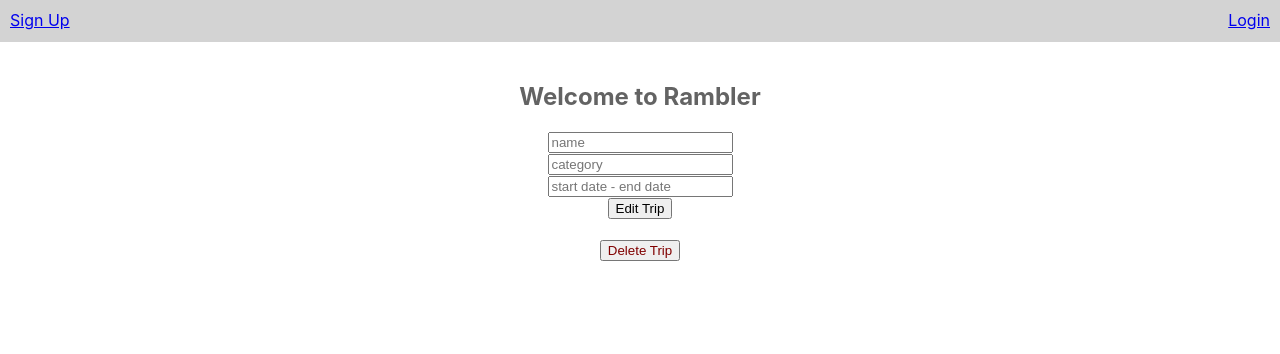
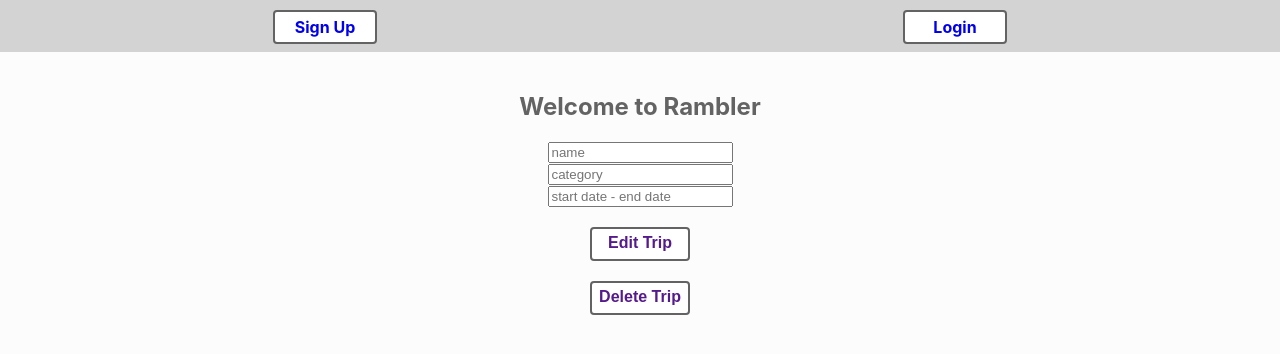
Before and after one commit to kelypso/rambler, a React (Create React App) app in the folder client/: page /trips/1/edit in a window 1280 px wide. Shown: the top 354 px of the page. Built offline with nearby package versions, Linux system fonts and the light colour scheme; no server answers.

Commit message:
adding styling to all buttons; styling trip cards

```diff
--- a/client/src/App.css
+++ b/client/src/App.css
@@ -1,16 +1,5 @@
 .App {
   text-align: center;
-}
-
-.App-logo {
-  height: 40vmin;
-  pointer-events: none;
-}
-
-@media (prefers-reduced-motion: no-preference) {
-  .App-logo {
-    animation: App-logo-spin infinite 20s linear;
-  }
 }
 
 .App-header {
@@ -24,31 +13,9 @@
   color: white;
 }
 
-.App-link {
-  color: #61dafb;
+body {
+  background: #fcfcfcda;
 }
-
-@keyframes App-logo-spin {
-  from {
-    transform: rotate(0deg);
-  }
-  to {
-    transform: rotate(360deg);
-  }
-}
-
-/* body {
-  background: #fcf4e8;
-} */
-
-/* .NavBar {
-  display: flex;
-  flex-direction: row;
-  padding: 10px;
-  color: #636363;
-  height: 22px;
-  background: lightgrey;
-} */
 
 h2 {
   color: #636363;
@@ -58,29 +25,76 @@
   color: teal;
 }
 
+.nav {
+  text-decoration: none;
+  font-size: 16px;
+  font-weight: bold;
+  width: 100px;
+  height: 10px;
+  padding: 5px 0px 15px 0px;
+  border: solid 2px #636363;
+  border-radius: 4px;
+  background: #ffffff;
+}
+
 .navLinks {
   display: flex;
   flex-direction: row;
-  justify-content: space-between;
+  justify-content: space-around;
   padding: 10px;
   color: #636363;
-  height: 22px;
+  height: 32px;
   background: lightgrey;
 }
 
-/* .logout {
-  position: relative;
-  left: 300px;
-} */
+.userLink {
+  position: absolute;
+  right: 10px;
+  bottom: 10px;
+}
+
+.formBtn {
+  text-decoration: none;
+  font-size: 16px;
+  font-weight: bold;
+  width: 100px;
+  height: 10px;
+  padding: 5px 0px 25px 0px;
+  border: solid 2px #636363;
+  border-radius: 4px;
+  color: #551A8B;
+  cursor: pointer;
+  background: #ffffff;
+}
 
 .TripCard {
   float: left;
-  width: 200px;
-  height: 160px;
-  margin: 5px;
+  width: 450px;
+  height: 150px;
+  margin: 10px;
   border-radius: 8px;
-  border: solid 3px #636363;
+  border: solid 5px #636363;
   position: relative;
-  top: 40px;
+  top: 30px;
+  left: 50px;
   color: #636363;
 }
+
+.tripName {
+  float: left;
+  margin-left: 40px;
+}
+
+.tripCategory {
+  position: absolute;
+  margin-top: 40px;
+  margin-left: 45px;
+}
+
+.tripDuration {
+  position: absolute;
+  margin-top: 70px;
+  margin-left: 45px;
+  font-size: 14px;
+  font-weight: bold;
+}
--- a/client/src/components/EditTripFormContainer.js
+++ b/client/src/components/EditTripFormContainer.js
@@ -33,7 +33,7 @@
             <div className="EditTripFormContainer">
                 <TripForm editMode handleSubmit={this.handleSubmit} />
                 <br/>
-                <button style={{color: "maroon"}} onClick={() => deleteTrip(tripId, history)}>Delete Trip</button>
+                <button onClick={() => deleteTrip(tripId, history)} className="formBtn">Delete Trip</button>
                 {/* Move button to trip show page??? */}
             </div>
         )
--- a/client/src/components/Home.js
+++ b/client/src/components/Home.js
@@ -5,8 +5,8 @@
     return (
         <div className="Home">
             <span className="navLinks">
-                <NavLink exact activeClassName="active" to="/signup">Sign Up</NavLink>
-                <NavLink exact activeClassName="active" to="/login">Login</NavLink>
+                <NavLink exact activeClassName="active" to="/signup" className="nav">Sign Up</NavLink>
+                <NavLink exact activeClassName="active" to="/login" className="nav">Login</NavLink>
             </span>
             <br/ >
             <h2><strong>Welcome to Rambler</strong></h2>
--- a/client/src/components/Logout.js
+++ b/client/src/components/Logout.js
@@ -11,7 +11,7 @@
             history.push("/")
             }
         }>
-           <input type="submit" value="Logout" />
+           <input type="submit" value="Logout" className="formBtn" />
         </form>
     )
 }
--- a/client/src/components/NavBar.js
+++ b/client/src/components/NavBar.js
@@ -7,9 +7,9 @@
     return (
         <div className="NavBar">
             <span className="navLinks">
-                <NavLink exact activeClassName="active" to="/trips">Trips</NavLink>
-                <NavLink exact activeClassName="active" to="/trips/new">New Trip</NavLink>
-                <span className="logout"><Logout /></span>
+                <NavLink exact activeClassName="active" to="/trips" className="nav">All Trips</NavLink>
+                <NavLink exact activeClassName="active" to="/trips/new" className="nav">New Trip</NavLink>
+                <Logout />
             </span>
             <br/ >
             <h2><strong>Welcome, {user.attributes.name}</strong></h2>
--- a/client/src/components/Signup.js
+++ b/client/src/components/Signup.js
@@ -22,7 +22,7 @@
             <input type="text" name="email" onChange={handleChange} value={email} placeholder="email" /><br />
             <input type="text" name="username" onChange={handleChange} value={username} placeholder="username" /><br />
             <input type="password" name="password" onChange={handleChange} value={password} placeholder="password" /><br />
-            <input type="submit" value="Sign Up" />
+            <br/><input type="submit" value="Sign Up" className="formBtn" />
         </form>
     )
 }
--- a/client/src/components/TripCard.js
+++ b/client/src/components/TripCard.js
@@ -5,10 +5,10 @@
     return (
         trip ?
             <div className="TripCard">
-                <h2><Link to={`/trips/${trip.id}`} key={trip.id}>{trip.attributes.name}</Link></h2>
-                <p>{trip.attributes.category}</p>
-                <p>{trip.attributes.duration}</p>
-                <Link to={`/trips/${trip.id}/edit`}>Edit</Link>
+                <h2><Link className="tripName" to={`/trips/${trip.id}`} key={trip.id}>{trip.attributes.name}</Link></h2>
+                <p className="tripCategory">{trip.attributes.category}</p>
+                <p className="tripDuration">{trip.attributes.duration}</p>
+                <Link to={`/trips/${trip.id}/edit`} className="nav userLink">Edit</Link>
             </div> :
         <p>Trip could not be found</p>
     )
--- a/client/src/components/TripForm.js
+++ b/client/src/components/TripForm.js
@@ -16,10 +16,10 @@
                 e.preventDefault()
                 handleSubmit(tripData)
             }}>
-                <input type="text" name="name" onChange={handleChange} value={name} placeholder="name" /><br />
-                <input type="text" name="category" onChange={handleChange} value={category} placeholder="category" /><br />
-                <input type="text" name="duration" onChange={handleChange} value={duration} placeholder="start date - end date" /><br />
-            <input type="submit" value={editMode ? "Edit Trip" : "Add Trip"} />
+            <input type="text" name="name" onChange={handleChange} value={name} placeholder="name" /><br />
+            <input type="text" name="category" onChange={handleChange} value={category} placeholder="category" /><br />
+            <input type="text" name="duration" onChange={handleChange} value={duration} placeholder="start date - end date" /><br />
+            <br/><input type="submit" value={editMode ? "Edit Trip" : "Add Trip"} className="formBtn" />
         </form>
         </div>
     )
--- a/client/src/components/login.js
+++ b/client/src/components/login.js
@@ -20,7 +20,7 @@
         <form onSubmit={handleSubmit}>
             <input type="text" name="username" onChange={handleChange} value={username} placeholder="username" /><br />
             <input type="password" name="password" onChange={handleChange} value={password} placeholder="password" /><br />
-            <input type="submit" value="Login" />
+            <br/><input type="submit" value="Login" className="formBtn" />
         </form>
     )
 }
```
